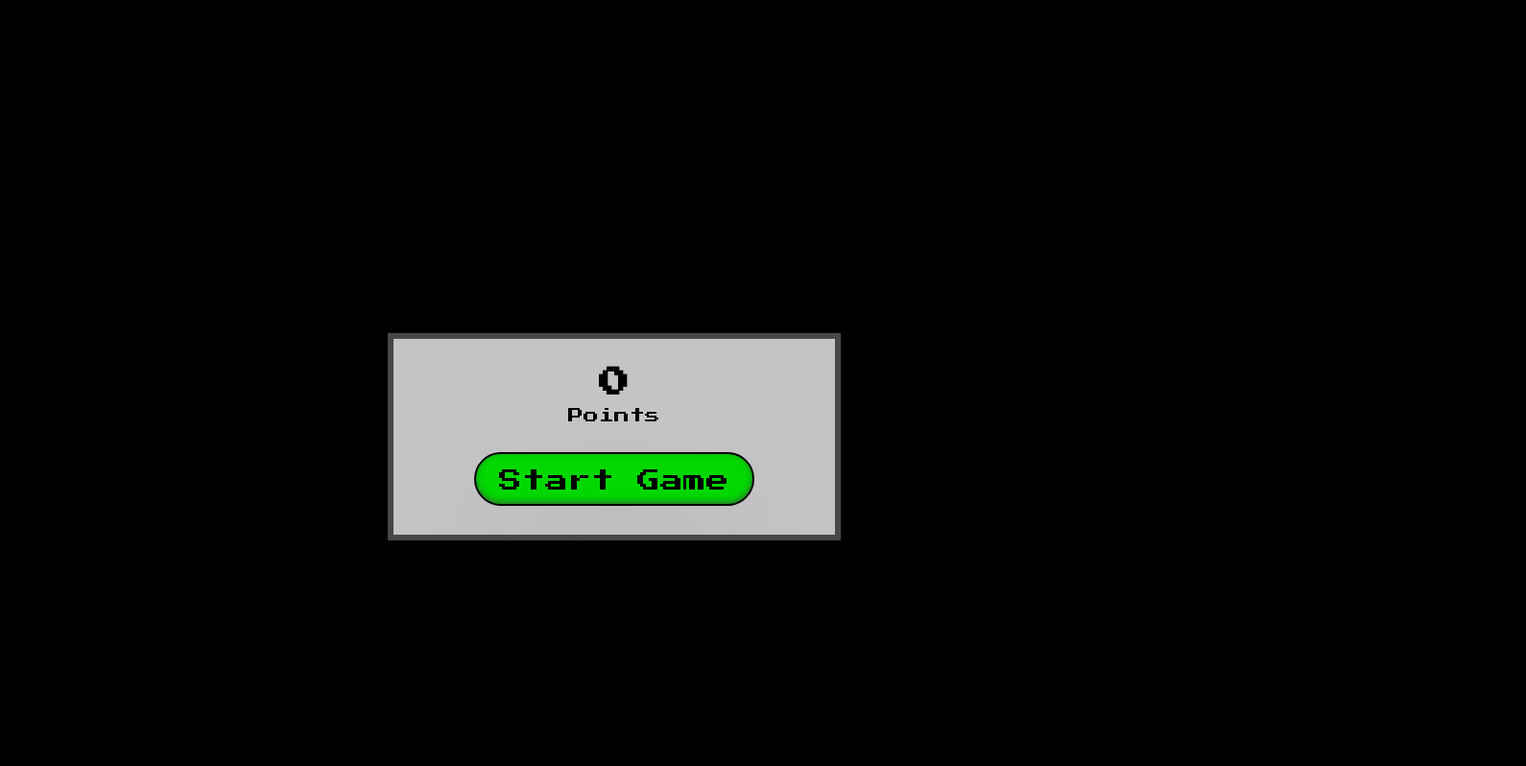
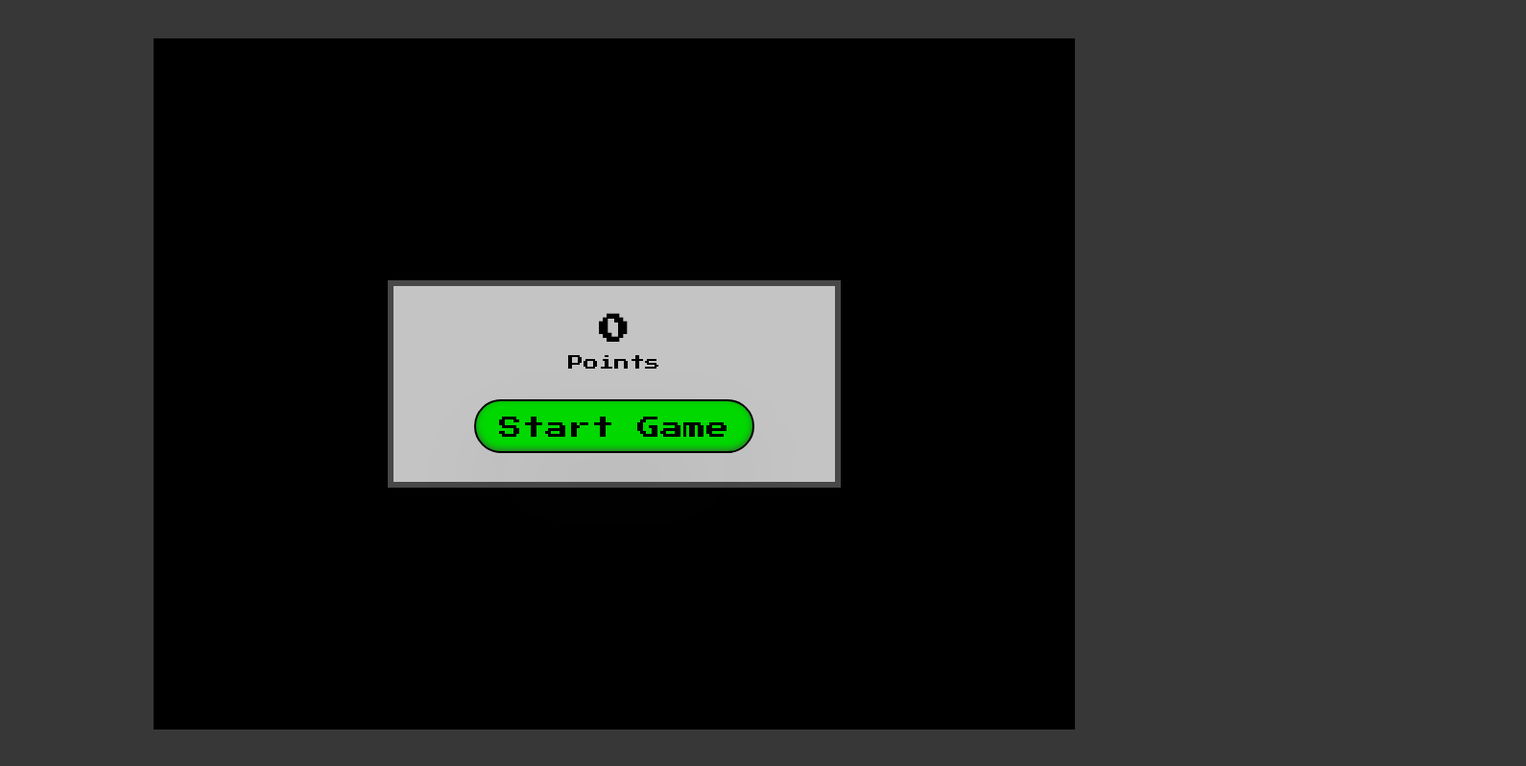
Before and after one commit to NinjaRobot2010/game-1, a plain HTML site: page index.html in a window 1280 px wide. Shown: the whole page at 96% size, 1590 px wide, since content can reach past the window. Drawn offline with Linux system fonts and the light colour scheme.

Commit message:
Updated canvas width and height to 960x720 to be compatible with more screens and to match industry screen size standards

```diff
--- a/app.css
+++ b/app.css
@@ -2,7 +2,7 @@ html {
    height: 100%;
 }
 
-body{
+body {
    margin: 0px;
    background-color: #373737;
    display: flex;
@@ -14,15 +14,26 @@ body{
  .outerContainer {
    position: relative;
    margin: auto;
-   width: 1900px;
-   height: 910px;
+   width: 100vw;
+   height: 100vh;
    font-family: 'Press Start 2P', cursive;
  }
+
+ #Game {
+  background-color: #000;
+  position: absolute;
+  z-index: 10;
+  left: 50%;
+  top: 50%;
+  transform: translate(-50%, -50%);
+
+}
 
  .startMenu {
    background-color: #c4c4c4;
    border: 6px solid #484848;
    position: absolute;
+   z-index: 100;
    left: 50%;
    top: 50%;
    transform: translate(-50%, -50%);
@@ -60,7 +71,3 @@ body{
    box-shadow: rgba(50, 50, 93, 0.25) 0px 50px 100px -20px, rgba(0, 0, 0, 0.3) 0px 30px 60px -30px, rgba(68, 68, 68, 0.70) 0px -2px 6px 0px inset;
    background-color: #00cb00;
 }
-
- #Game {
-   background-color: #000;
- }
--- a/app.js
+++ b/app.js
@@ -11,20 +11,20 @@ const player = {
 }
 
 const hero = {
-  x: canvas.width / 2 - 75,
-  y: canvas.height - 300,
-  w: 150,
-  h: 150,
-  v: 20,
+  x: canvas.width / 2 - 36,
+  y: canvas.height - 144,
+  w: 72,
+  h: 72,
+  v: 5,
   fill: 'Red'
 }
 
 const score = {
   points: 0,
-  x: 20,
-  y: 50,
+  x: 15,
+  y: 30,
   color: 'white',
-  fontSize: 48,
+  fontSize: 24,
   fontFamily: 'Arial'
 }
 
@@ -89,7 +89,7 @@ window.addEventListener('click',(event) => {
   }
 
   if (event.target != startGameBtn && isGameStarted === true) {
-    const projectile = new Projectile(hero.x + (hero.w / 2), hero.y + (hero.h / 2), 8, 'yellow', 15);
+    const projectile = new Projectile(hero.x + (hero.w / 2), hero.y + (hero.h / 2), 8, 'yellow', 10);
     projectiles.push(projectile)
   }
 });
@@ -103,9 +103,9 @@ function spawnEnemies() {
 
     // Enemy characteristics
     const x = Math.random() * canvas.width;
-    const h = 250;
+    const h = 72;
     const y = 0 - h;
-    const w = 100;
+    const w = 72
     const v = 5;
 
     // Spawns enemy
--- a/index.html
+++ b/index.html
@@ -17,7 +17,7 @@
       <button id="startGameBtn">Start Game</button>
     </div>
 
-    <canvas id="Game" width="1900" height="910"></canvas>
+    <canvas id="Game" width="960" height="720"></canvas>
 
   </div>
 
```
